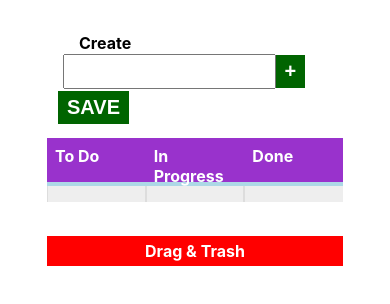
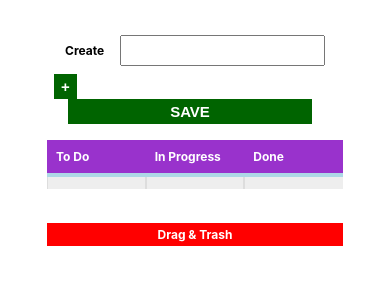
Before and after one commit to Str4yWolf/webdev2020, a plain HTML site: page kanban/index.html in a window 390 px wide. Drawn offline with Linux system fonts and the light colour scheme.

Commit message:
Finalization: refactor code and add responsiveness

```diff
--- a/kanban/index.html
+++ b/kanban/index.html
@@ -4,75 +4,112 @@
         <meta charset="UTF-8">
         <meta name="viewport" content="width=device-width, initial-scale=1.0">
         <title>Kanban</title>
+
+
         <script defer>
+
+            /* globals */
             const COLS = ["to-do-col", "in-progress-col", "done-col"]
+            const LOCAL_STORAGE_KEY = "kanban"
             let issueCount = 0
 
-        document.addEventListener('DOMContentLoaded', () => {
 
-            getElById('new-issue-input').addEventListener('keypress', e => {
-                if (e.code === 'Enter') onSubmit()
+            /* app setup */
+            document.addEventListener("DOMContentLoaded", () => {
+
+                // submit event listeners
+                getElById("new-issue-input").addEventListener("keypress", e => {
+                    if (e.code === "Enter") onSubmit()
                 })
 
-            getElById('new-issue-btn').addEventListener('click', () => onSubmit())
+                getElById("new-issue-btn").addEventListener("click", () => onSubmit())
 
-            getElById('save-btn').addEventListener('click', () => saveData())
+                getElById("save-btn").addEventListener("click", () => saveData())
 
+                // drag event listeners
                 COLS.forEach(col => {
                     getElById(col).addEventListener("drop", ev => drop(ev))
                     getElById(col).addEventListener("dragover", ev => ev.preventDefault())
                 })
 
-            getElById('trash').addEventListener("drop", ev => drop(ev))
-                getElById('trash').addEventListener("dragover", ev => ev.preventDefault())
+                getElById("trash").addEventListener("drop", ev => drop(ev))
+                    getElById("trash").addEventListener("dragover", ev => ev.preventDefault())
 
+                // load user data
                 loadData()
             })
 
+
+            /* syntactic simplification */
+            const getElById = id => document.getElementById(id)
+
+
+            /**
+            *   Loads user data from local storage to HTML, using the LOCAL_STORAGE_KEY.
+            */
             const loadData = () => {
-            let kanban = JSON.parse(localStorage.getItem('kanban'))
+                let kanban = JSON.parse(localStorage.getItem(LOCAL_STORAGE_KEY))
                 if (kanban === null) return
+
+                // load by column and issue
                 kanban.forEach((col, idx) => {
                     col.forEach(issue => {
                         createIssue(issue, COLS[idx])
                     })
                 })
+
+                // clear save message as issues are not created manually here
                 removeSaveMessage()
             }
 
+            /**
+            *   Save user data from HTML to local storage, using the LOCAL_STORAGE_KEY
+            */
             const saveData = () => {
+                // get text from all issues, grouped by columns
                 let kanban = COLS.map(col => {
                     let divs = Array.from(getElById(col).childNodes)
                     let issueTexts = divs.map(div => div.innerText)
                     return issueTexts
                 })
-            localStorage.setItem('kanban', JSON.stringify(kanban))
+
+                localStorage.setItem(LOCAL_STORAGE_KEY, JSON.stringify(kanban))
+
+                // remove save message as we have saved the data
                 removeSaveMessage()
             }
 
+
+            /**
+            *   Add a save message to the HTML.
+            */
             const addSaveMessage = () => {
+                // prevent spawning multiple save messages
                 removeSaveMessage()
-            let message = createMessage('* You have unsaved changes', 'red')
-            getElById('message-box').innerHTML = ''
-            getElById('message-box').appendChild(message)
+
+                let message = createMessage("* You have unsaved changes", "red")
+                getElById("message-box").innerHTML = ""
+                getElById("message-box").appendChild(message)
 
             }
+
+            /**
+            *   Remove save message shown in element with id 'message-box'
+            */
             const removeSaveMessage = () => [
-            getElById('message-box').innerHTML = ''
+                getElById("message-box").innerHTML = ""
             ]
 
-        const onSubmit = () => {
-            let newIssueInput = getElById('new-issue-input')
-            createIssue(newIssueInput.value)
-            newIssueInput.value = ""
-        }
 
-        const getElById = id => document.getElementById(id)
+            /**
+            *   Generate a new issue card.
+            *   @param <string> text - Content of the issue.
+            *   @param <string> [target = COLS[0]] - id specification of target column.
+            */
+            const createIssue = (text, target = COLS[0]) => {
+                let container = document.createElement("div")
 
-        const createIssue = (text, target='to-do-col') => {
-            let container = document.createElement('div')
-
-            container.classList.add('issue-card')
+                container.classList.add("issue-card")
                 container.setAttribute("id", "issue-" + issueCount++)
                 container.innerText = text
                 container.setAttribute("draggable", true)
@@ -83,47 +120,77 @@
                 addSaveMessage()
             }
 
-        const createMessage = (text, color) => {
-            let container = document.createElement('div')
-            container.classList.add('message')
+            /**
+            *   Creates a text message element.
+            *   @param <string> text - The message content.
+            *   @param <string> [color = "black"] - The color of the text.
+            *   @return <HTML object> A div of class 'message' containing the colored text.
+            */
+            const createMessage = (text, color="black") => {
+                let container = document.createElement("div")
+                container.classList.add("message")
                 container.style.color = color
                 container.innerHTML = text
                 return container
             }
 
+            // delete element by id
+            const deleteElement = id => {
+                getElById(id).remove()
+                // remind user to save
+                addSaveMessage()
+            }
+
+
+
+            /* Helper predicates */
+            const isCol = id => {
+                if (typeof id !== "string") return false
+                if (id.split("-").reverse()[0] === "col") return true
+            }
+
+            const isTrash = id => {
+                if (typeof id !== "string") return false
+                if (id === "trash") return true
+            }
+
+
+            /* drag and drop */
+            // drag function
             const drag = ev => {
                 ev.dataTransfer.setData("text", ev.target.id)
             }
 
-        const isCol = id => {
-            if (typeof id !== 'string') return false
-            if (id.split('-').reverse()[0] === 'col') return true
-        }
-
-        const isTrash = id => {
-            if (typeof id !== 'string') return false
-            if (id === 'trash') return true
-        }
-
+            // drop function with target check
             const drop = ev => {
                 ev.preventDefault()
                 let data = ev.dataTransfer.getData("text")
 
+                // dragging on column
                 if (isCol(ev.target.id)) {
                     ev.target.appendChild(getElById(data))
+                // dragging on issue that is a child of a column
                 } else if (isCol(ev.target.parentNode.id)) {
                     ev.target.parentNode.appendChild(getElById(data))
+                // dragging on trash can
                 } else if (isTrash(ev.target.id)) {
                     deleteElement(data)
                 }
+
+                // remind user that something has changed
                 addSaveMessage()
             }
 
-        const deleteElement = id => {
-            getElById(id).remove()
-            addSaveMessage()
+
+            const onSubmit = () => {
+                let newIssueInput = getElById("new-issue-input")
+                createIssue(newIssueInput.value)
+                newIssueInput.value = ""
             }
+
         </script>
+
+
         <style>
             :root {
                 box-sizing: border-box;
@@ -131,26 +198,42 @@
                 margin: 0;
                 padding: 0;
                 word-wrap: break-word;
+
+                --col-size: 3;
+
+                --primary-color: darkorchid;
+                --secondary-color: lightblue;
+                --create-color: darkgreen;
+                --delete-color: red;
+
+                --column-content-border: 1px solid #ddd;
             }
+
             main {
                 display: flex;
                 flex-direction: column;
                 margin: 2vh 10vw;
             }
+
+
+
             .top {
                 flex: 1;
                 padding: 1rem;
             }
+
             label {
                 font-weight: bold;
                 margin: 1rem;
             }
+
             input[type="text"] {
                 padding: 0.51rem 1rem;
             }
+
             button {
-            background: darkgreen;
-            border: 1px solid darkgreen;
+                background: var(--create-color);
+                border: 1px solid var(--create-color);
                 color: white;
                 font-size: 1.25rem;
                 font-weight: bold;
@@ -161,41 +244,43 @@
                 cursor: pointer;
                 opacity: 0.8;
             }
-        .trash {
-            background: red;
-            border: 1px solid red;
-            color: white;
-            display: inline-block;
-            font-size: 1rem;
-            font-weight: bold;
-            margin: 4vh 0;
-            padding: 0.25rem 0.5rem;
-            text-align: center;
+
+            .message {
+                padding: 0.5rem;
             }
+
+
+
             .board {
                 background: #eee;
                 display: grid;
                 flex: 4;
-            grid-template: 3rem auto / repeat(3, 1fr);
+                grid-template: auto auto / repeat(var(--col-size), calc(100% / var(--col-size)));
             }
+
             .board > * {
                 padding: 0.5rem;
             }
+
             .board > span {
-            background: darkorchid;
+                background: var(--primary-color);
+                border-bottom: 4px solid var(--secondary-color);
                 color: white;
-            border-bottom: 4px solid lightblue;
                 font-weight: bold;
+                padding: 0.75rem;
             }
+
             .board > div:not(:first-child):not(:last-child) {
-            border-left: 1px solid #ddd;
-            border-right: 1px solid #ddd;
+                border-left: var(--column-content-border);
+                border-right: var(--column-content-border);
             }
+
             .board > div:first-child {
-            border-right: 1px solid #ddd;
+                border-right: var(--column-content-border);
             }
+
             .board > div:last-child {
-            border-left: 1px solid #ddd;
+                border-left: var(--column-content-border);
             }
 
 
@@ -209,28 +294,70 @@
             .issue-card:hover {
                 cursor: grab;
             }
-        .issue-card:drop {
-            cursor: grabbing;
+
+
+
+            .trash {
+                background: var(--delete-color);
+                border: 1px solid var(--delete-color);
+                color: white;
+                display: inline-block;
+                font-size: 1rem;
+                font-weight: bold;
+                margin: 4vh 0;
+                padding: 0.25rem 0.5rem;
+                text-align: center;
             }
+
+
+
+
+            @media screen and (max-width: 768px) {
+                :root {
+                    font-size: 12px;
+                }
+
+                .top > *:not(button) {
+                    margin: 0.5rem;
+                }
+            }
+
+
+            @media screen and (max-width: 500px) {
+                #save-btn {
+                    margin: 0 5%;
+                    width: 90%;
+                }
+            }
+
         </style>
     </head>
+
     <body>
         <main>
+
+            <!-- UI for issue creation / save function -->
             <div class="top">
                 <label for="new-issue">Create</label>
                 <input id="new-issue-input" name="new-issue" type="text">
                 <button id="new-issue-btn" type="button">+</button>
+
                 <button id="save-btn" type="button">SAVE</button>
                 <div id="message-box"></div>
             </div>
+
+            <!-- Kanban board with column headers and actual column areas -->
             <div class="board">
                 <span>To Do</span>
                 <span>In Progress</span>
                 <span>Done</span>
+
                 <div id="to-do-col" class="to-do-col"></div>
                 <div id="in-progress-col" class="in-progress-col"></div>
                 <div id="done-col" class="done-col"></div>
             </div>
+
+            <!-- UI for delete function -->
             <div id="trash" class="trash">Drag & Trash</div>
         </main>
     </body>
```
Lines whose indentation alone changed are shown as unchanged.
